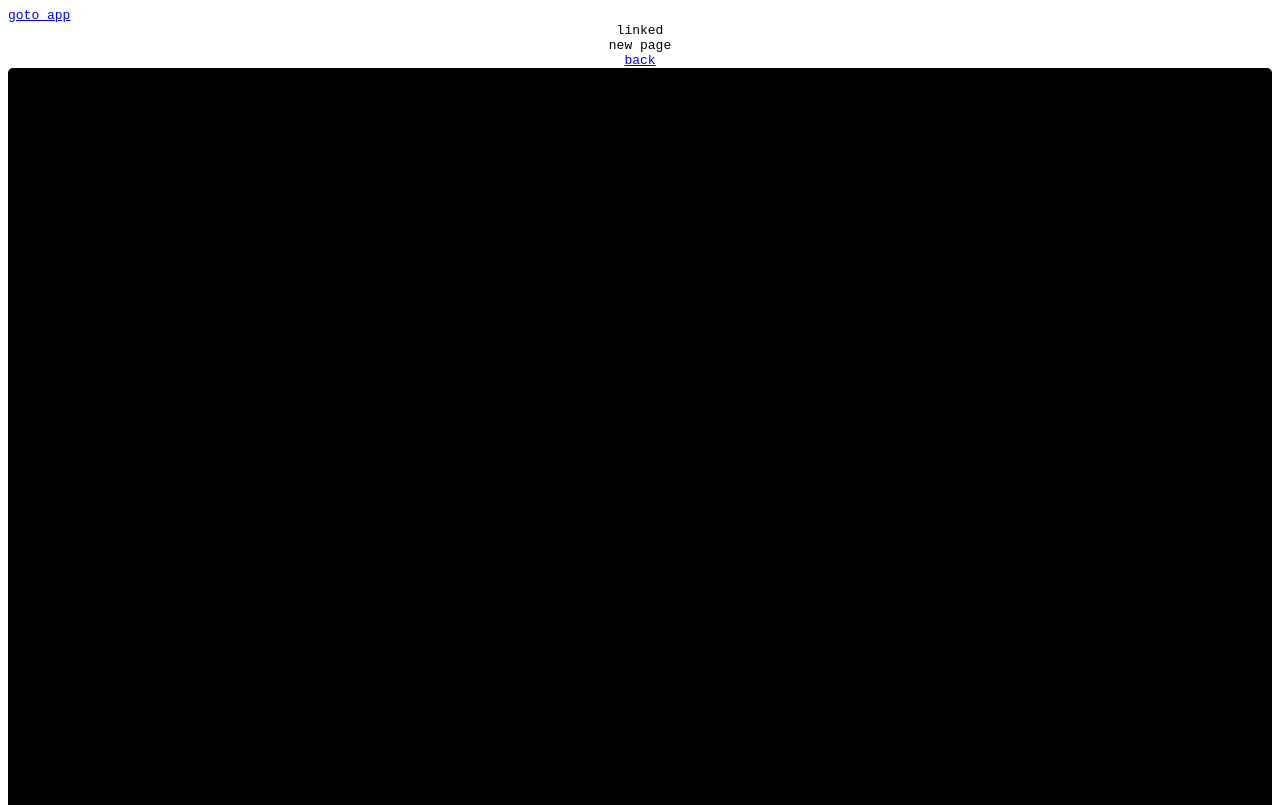
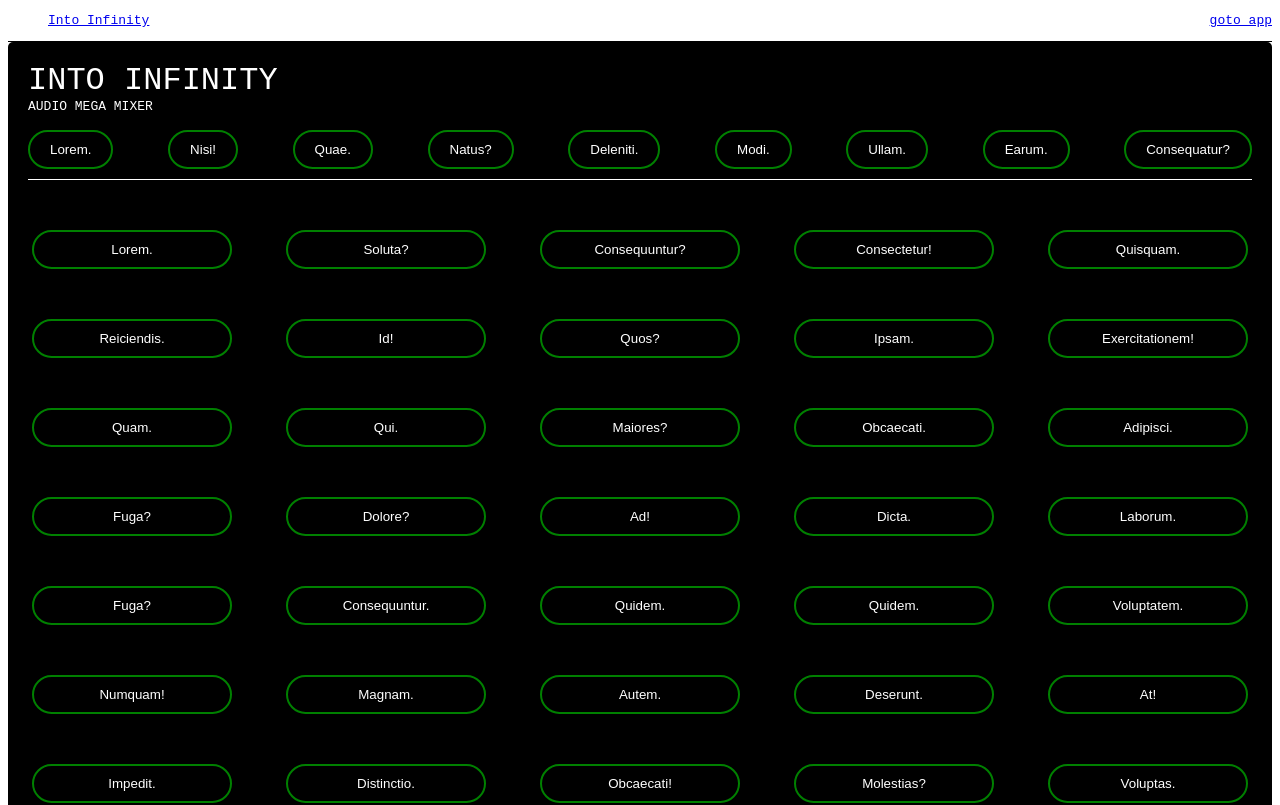
Before and after one commit to NikolasP98/DubLab, a SvelteKit app: page /app in a window 1280 px wide. Shown: the top 805 px of the page. Built offline with nearby package versions, Linux system fonts and the light colour scheme.

Commit message:
added content to mixer/app page

```diff
--- a/src/routes/+layout.svelte
+++ b/src/routes/+layout.svelte
@@ -1,8 +1,17 @@
 <script>
+	import Logo from '$lib/assets/logo.png';
 </script>
 
 <nav>
-	<a href="/app">goto app</a>
+	<ul>
+		<li>
+			<!-- <img src={Logo} alt="" /> -->
+			<a href="/">Into Infinity</a>
+		</li>
+		<li>
+			<a href="/app">goto app</a>
+		</li>
+	</ul>
 </nav>
 
 <div class="page-content">
@@ -12,6 +21,29 @@
 <style>
 	:global(body) {
 		font-family: monospace;
+	}
+
+	nav {
+		border-bottom: black 1px solid;
+	}
+
+	nav img {
+		max-width: 100px;
+	}
+
+	nav > ul {
+		list-style-type: none;
+
+		display: flex;
+		align-items: center;
+		justify-content: space-between;
+	}
+
+	nav a {
+		/* background-color: red; */
+	}
+
+	ul > li {
 	}
 
 	.page-content {
--- a/src/routes/app/+layout.svelte
+++ b/src/routes/app/+layout.svelte
@@ -1,10 +1,9 @@
 <script>
 </script>
 
-<span>linked</span>
-<slot />
-
-<div class="page-content"></div>
+<div class="page-content">
+	<slot />
+</div>
 
 <style>
 	.page-content {
--- a/src/routes/app/+page.svelte
+++ b/src/routes/app/+page.svelte
@@ -1,4 +1,111 @@
+<script>
+	import Player from '$lib/assets/audioplayer.png';
+</script>
 
-<span>new page</span>
+<div class="page-content">
+	<div class="options-bar">
+		<div class="title-text">
+			<span class="main-title">INTO INFINITY</span>
+			<span class="second-title">AUDIO MEGA MIXER</span>
+		</div>
 
-<a href="/">back</a>
+		<div class="options">
+			<button>Lorem.</button><button>Nisi!</button><button>Quae.</button><button>Natus?</button
+			><button>Deleniti.</button><button>Modi.</button><button>Ullam.</button><button>Earum.</button
+			><button>Consequatur?</button>
+		</div>
+	</div>
+
+	<div class="content-section">
+		<button>Lorem.</button><button>Soluta?</button><button>Consequuntur?</button><button
+			>Consectetur!</button
+		><button>Quisquam.</button><button>Reiciendis.</button><button>Id!</button><button>Quos?</button
+		><button>Ipsam.</button><button>Exercitationem!</button><button>Quam.</button><button
+			>Qui.</button
+		><button>Maiores?</button><button>Obcaecati.</button><button>Adipisci.</button><button
+			>Fuga?</button
+		><button>Dolore?</button><button>Ad!</button><button>Dicta.</button><button>Laborum.</button
+		><button>Fuga?</button><button>Consequuntur.</button><button>Quidem.</button><button
+			>Quidem.</button
+		><button>Voluptatem.</button><button>Numquam!</button><button>Magnam.</button><button
+			>Autem.</button
+		><button>Deserunt.</button><button>At!</button><button>Impedit.</button><button
+			>Distinctio.</button
+		><button>Obcaecati!</button><button>Molestias?</button><button>Voluptas.</button><button
+			>Illum!</button
+		><button>Nesciunt.</button><button>Quo.</button><button>Vitae?</button><button>At.</button>
+	</div>
+</div>
+
+<div class="player">
+	<img src={Player} alt="" />
+</div>
+
+<style>
+	.page-content {
+		color: white;
+		padding: 20px;
+	}
+
+	button {
+		color: white;
+		background-color: transparent;
+		padding: 10px 20px;
+
+		border: green 2px solid;
+		border-radius: 50px;
+	}
+
+	button:hover {
+		background-color: green;
+		color: black;
+		cursor: pointer;
+	}
+
+	.title-text {
+		display: flex;
+		flex-direction: column;
+	}
+	.title-text .main-title {
+		font-size: 2rem;
+	}
+	.title-text .second-title {
+		/* font-size: 2rem; */
+	}
+
+	.options-bar {
+		display: flex;
+		flex-direction: column;
+		gap: 1rem;
+		margin-bottom: 50px;
+
+		background-color: black;
+		border-bottom: white 1px solid;
+	}
+
+	.options-bar .options {
+		margin-bottom: 10px;
+		display: flex;
+		justify-content: space-between;
+	}
+
+	.content-section {
+		display: flex;
+		flex-wrap: wrap;
+		justify-content: space-evenly;
+
+		gap: 50px;
+	}
+
+	.content-section button {
+		width: 200px;
+	}
+
+	.player {
+	}
+
+	.player img {
+		width: 100%;
+		cursor: pointer;
+	}
+</style>
```
Also changed, not shown: src/lib/assets/audioplayer.png (added).
